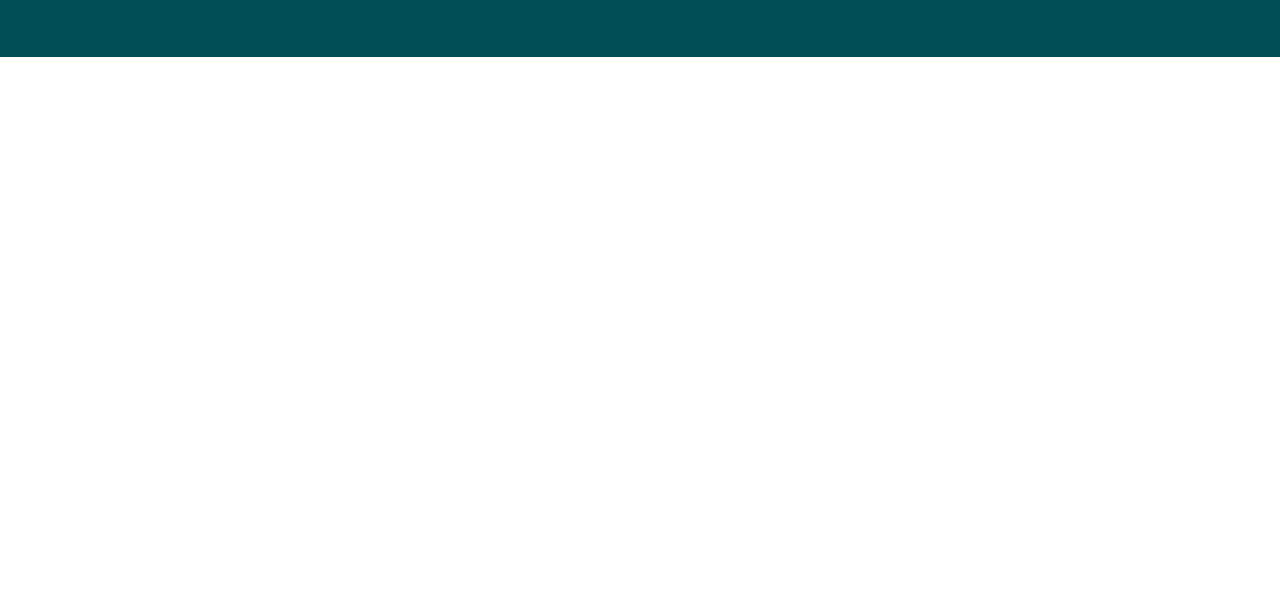
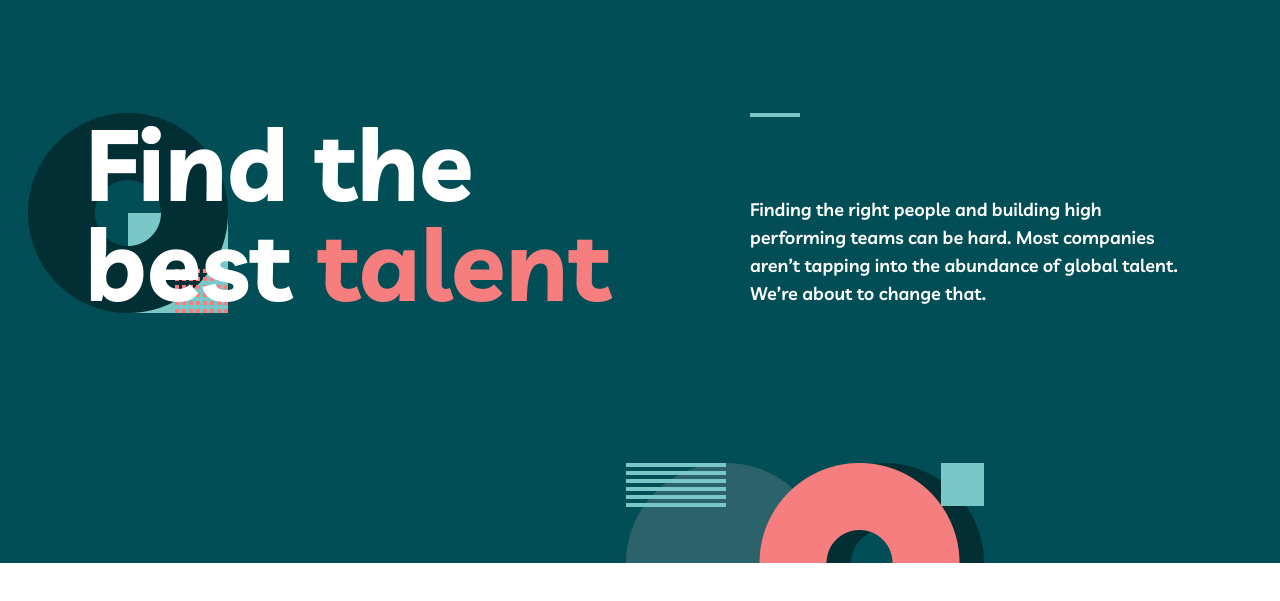
Before and after one commit to Rustamov-Javohir/my_Team, a plain HTML site: page index.html in a window 1280 px wide. Shown: the part 141-742 px from the top of the page. Drawn offline with Linux system fonts and the light colour scheme.

Commit message:
Hero done

```diff
--- a/css/main.css
+++ b/css/main.css
@@ -212,6 +212,8 @@ a {
     height: 17px;
 }
 
+/* TABLET RESPONSIVE START */
+
 @media only screen and (min-width: 768px) {
     .site-header {
         padding-top: 64px;
@@ -237,6 +239,10 @@ a {
     }
 }
 
+/* TABLET RESPONSIVE END */
+
+/* DESKTOP RESPONSIVE START */
+
 @media only screen and (min-width: 1024px) {
     .site-header {
         padding-top: 73px;
@@ -255,4 +261,149 @@ a {
     }
 }
 
+/* DESKTOP RESPONSIVE END */
+
 /******************* HEADER STYLES END *********************/
+
+/******************* MAIN STYLES START *********************/
+/******** HERO START ********/
+.hero {
+    padding-top: 32px;
+    padding-bottom: 197px;
+    background-color: var(--header-bg-color);
+    background-image: url('../images/hero-bg-bottom.png');
+    background-repeat: no-repeat;
+    background-size: 358px;
+    background-position: calc(50%) calc(100% + 100px);
+}
+
+.hero__wrapper {
+    display: flex;
+    flex-direction: column;
+    text-align: center;
+}
+
+.hero__start {
+    margin-bottom: 18px;
+}
+
+.hero__title {
+    margin: 0;
+    font-weight: 700;
+    font-size: 40px;
+    line-height: 40px;
+    color: var(--main-text-color);
+}
+
+.hero__title--subtitle {
+    color: var(--main-subtitle-color);
+}
+
+.hero__desc {
+    margin: 0;
+    font-size: 15px;
+    line-height: 28px;
+    color: var(--main-text-color);
+}
+
+@media only screen and (min-width: 375px) {
+    .hero__start {
+        width: 100%;
+        max-width: 245px;
+        margin-left: auto;
+        margin-right: auto;
+    }
+
+    .hero__end {
+        width: 100%;
+        max-width: 327px;
+        margin-left: auto;
+        margin-right: auto;
+    }
+}
+
+/* TABLET RESPONSIVE START */
+@media only screen and (min-width: 768px) {
+    .hero {
+        padding-top: 48px;
+        padding-bottom: 256px;
+    }
+
+    .hero__start {
+        width: 100%;
+        max-width: 380px;
+        margin-bottom: 24px;
+    }
+
+    .hero__title {
+        font-size: 64px;
+        line-height: 56px;
+    }
+
+    .hero__end {
+        width: 100%;
+        max-width: 427px;
+    }
+
+}
+
+/* TABLET RESPONSIVE END */
+
+/* DESKTOP RESPONSIVE START */
+@media only screen and (min-width: 1024px) {
+    .hero {
+        padding-top: 56px;
+        padding-bottom: 250px;
+        background-image: url('../images/hero-bg-top.png'), url('../images/hero-bg-bottom.png');
+        background-size: 200px, 358px;
+        background-position: calc(50% - 512px) 56px, calc(50% + 165px) calc(100% + 100px);
+    }
+
+    .hero__wrapper {
+        flex-direction: row;
+        justify-content: space-between;
+        text-align: left;
+    }
+
+    .hero__start {
+        margin: 0;
+        width: 100%;
+        max-width: 580px;
+    }
+
+    .hero__title {
+        font-size: 100px;
+        line-height: 100px;
+    }
+
+    .hero__end{
+        margin: 0;
+        width: 100%;
+        max-width: 445px;
+    }
+
+    .hero__desc::before{
+        display: block;
+        content: "";
+        width: 50px;
+        height: 4px;
+        background-color: #79C8C7;
+        margin-bottom: 79px;
+    }
+
+    .hero__desc {
+        font-size: 18px;
+        line-height: 28px;
+    }
+}
+
+@media only screen and (min-width: 1440px) {
+    .hero{
+        background-position: calc(50% - 720px) 56px, calc(50% + 397px) calc(100% + 100px);
+    }
+}
+
+/* DESKTOP RESPONSIVE END */
+
+/******** HERO END ********/
+/******************* MAIN STYLES END *********************/
--- a/index.html
+++ b/index.html
@@ -15,7 +15,8 @@
                 <div class="site-header__wrapper">
                     <div class="site-header__start">
                         <a class="site-header__logo" href="index.html">
-                            <img class="site-header__logo--img" src="./images/logo.svg" alt="My
+                            <img class="site-header__logo--img"
+                                src="./images/logo.svg" alt="My
                                 team logo">
                         </a>
 
@@ -38,13 +39,43 @@
                         </a>
 
                         <button class="burger-menu" type="button">
-                            <img class="burger-menu__img" src="./images/burger-menu.svg" alt="Burger menu">
+                            <img class="burger-menu__img"
+                                src="./images/burger-menu.svg" alt="Burger
+                                menu">
                         </button>
                     </div>
                 </div>
             </div>
         </header>
         <!-- HEADER END -->
+
+        <!-- MAIN START -->
+        <div class="site-main">
+            <!-- HERO START -->
+            <section class="hero">
+                <div class="container">
+                    <div class="hero__wrapper">
+                        <div class="hero__start">
+                            <h1 class="hero__title">
+                                Find the best
+                                <span class="hero__title--subtitle">talent</span>
+                            </h1>
+                        </div>
+
+                        <div class="hero__end">
+                            <p class="hero__desc">
+                                Finding the right people and building high
+                                performing teams can be hard. Most companies
+                                aren’t tapping into the abundance of global
+                                talent. We’re about to change that.
+                            </p>
+                        </div>
+                    </div>
+                </div>
+            </section>
+            <!-- HERO END -->
+        </div>
+        <!-- MAIN END -->
         <script src="./js/main.js"></script>
     </body>
 </html>
```
Also changed, not shown: images/hero-bg-bottom.png (added), images/hero-bg-top.png (added).
